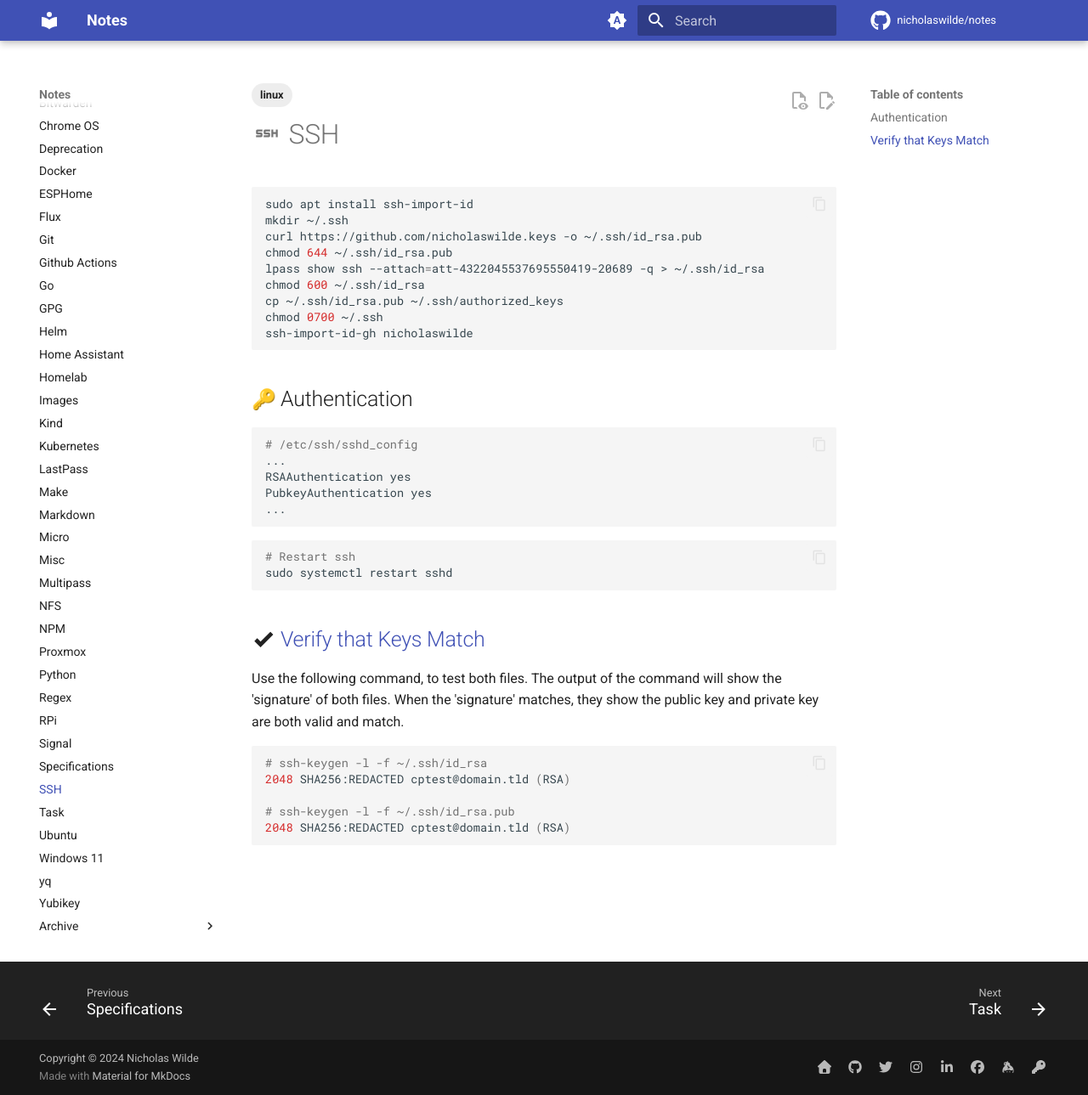
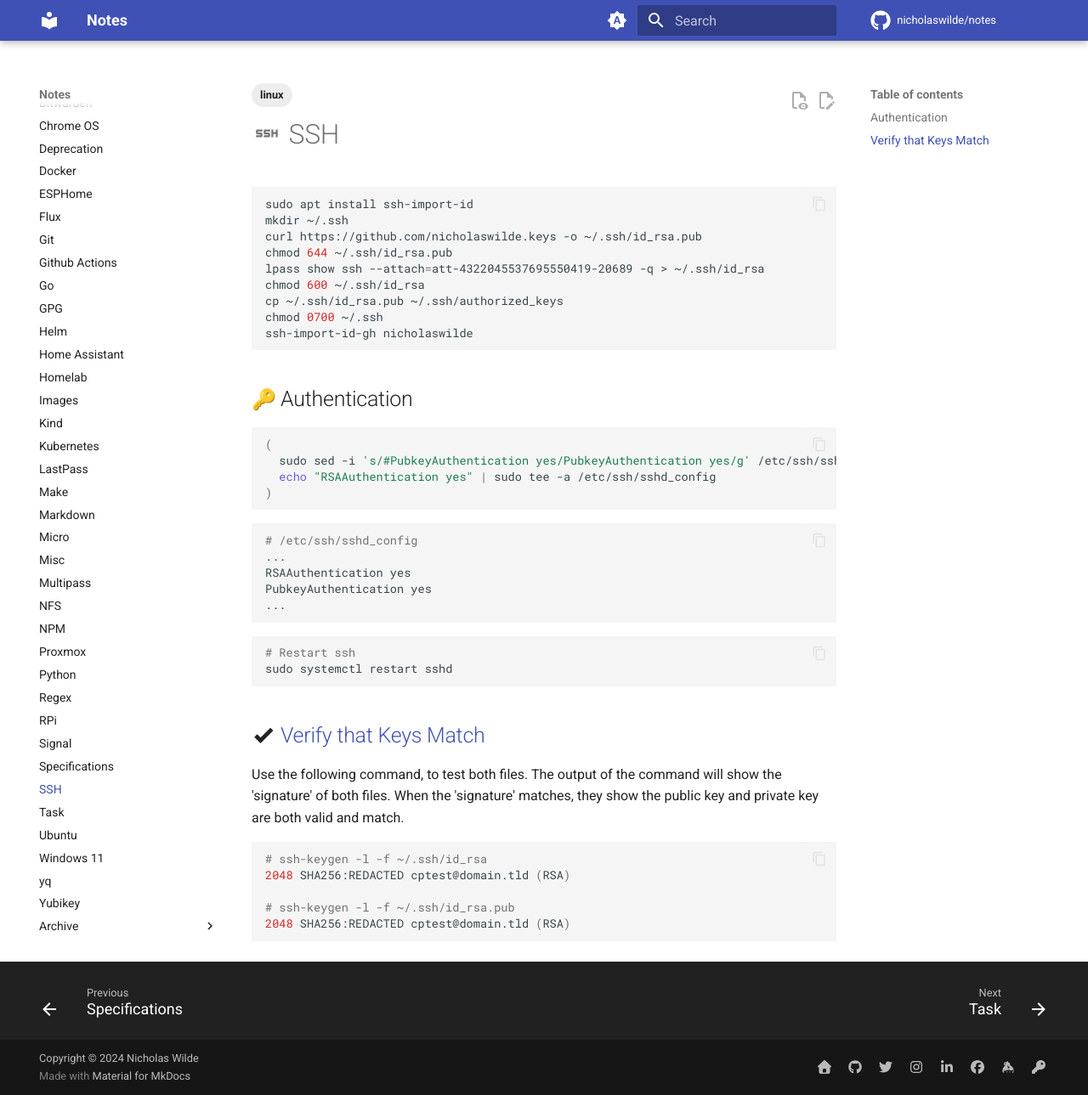
Before and after one commit to nicholaswilde/notes, an MkDocs documentation site: the page built from docs/ssh.md, in a window 1280 px wide and 1289 px high. Shown: the whole window at 85% size. Built offline with MkDocs 1.6.1 and Material for MkDocs 9.7.7, drawn with Linux system fonts in a browser that asks for light colours; emoji names are drawn with the system emoji font; comment, search, counter and statistics services are not loaded.

Commit message:
Update ssh.md

````diff
--- a/docs/ssh.md
+++ b/docs/ssh.md
@@ -17,6 +17,13 @@ ssh-import-id-gh nicholaswilde
 ```
 
 ## :key: Authentication
+
+```shell
+(
+  sudo sed -i 's/#PubkeyAuthentication yes/PubkeyAuthentication yes/g' /etc/ssh/sshd_config && \
+  echo "RSAAuthentication yes" | sudo tee -a /etc/ssh/sshd_config
+)
+```
 
 ```bash
 # /etc/ssh/sshd_config
````
